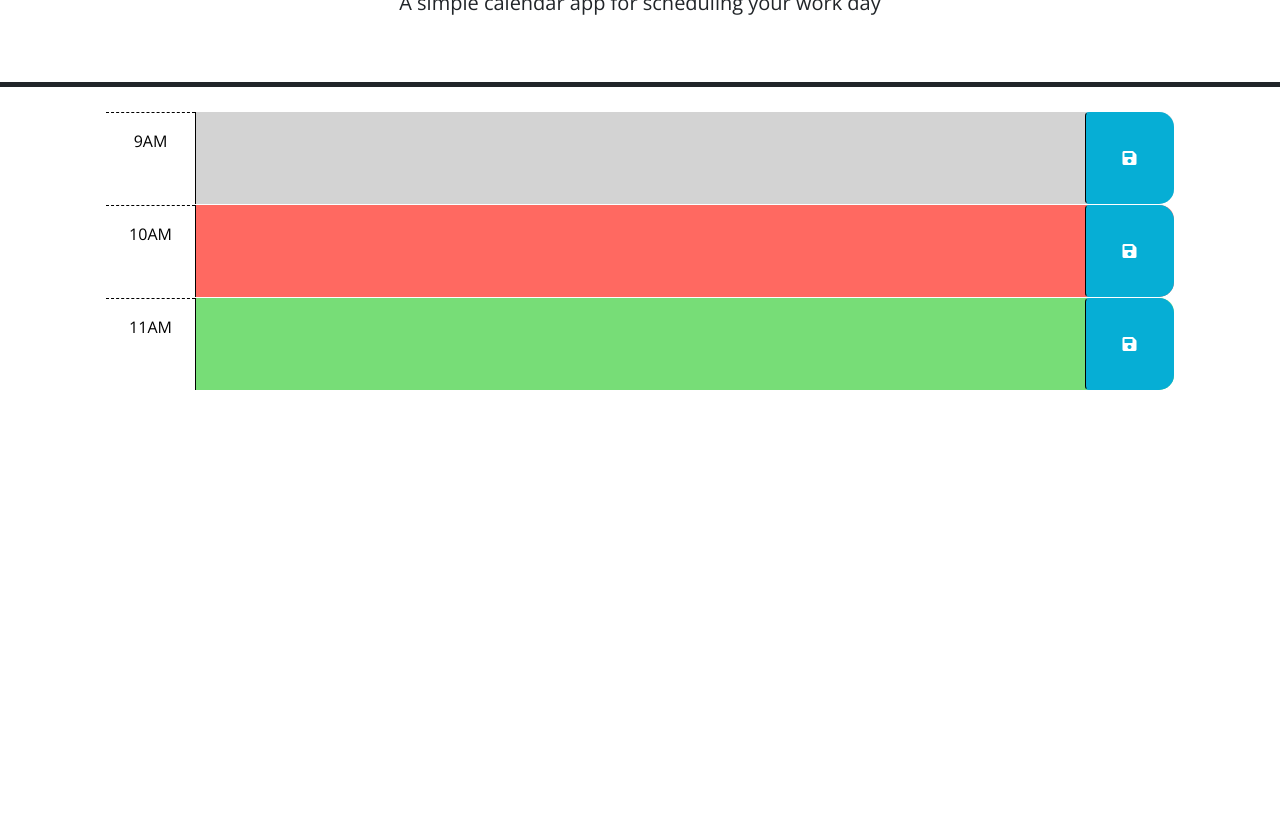
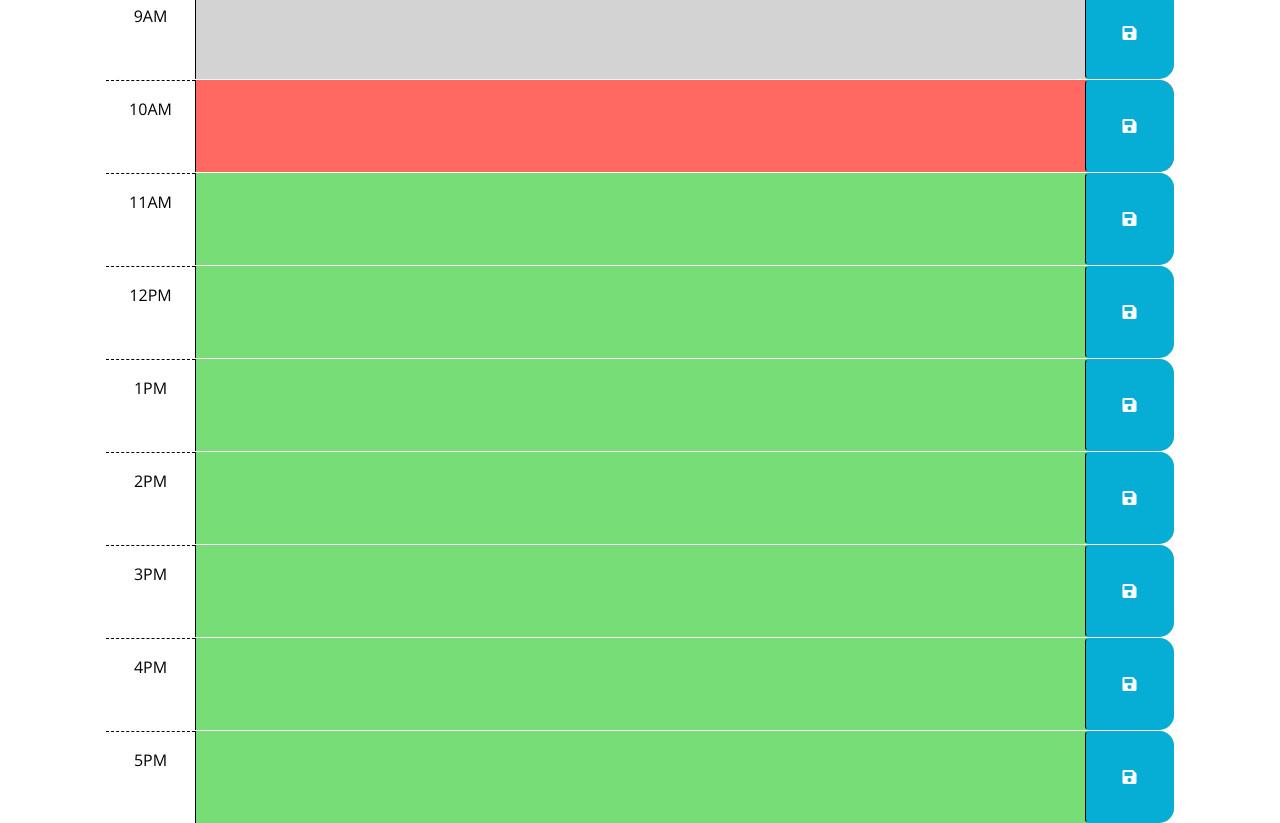
Before and after one commit to ninalor02/schedule-appointment, a plain HTML site: page index.html in a window 1280 px wide. Shown: the part 145-968 px from the top of the page. Before the commit the page ends 800 px from the top, so only its background shows below. Drawn offline with nearby package versions, Linux system fonts and the light colour scheme.

Commit message:
fixing html formats

```diff
--- a/assets/script/script.js
+++ b/assets/script/script.js
@@ -1,7 +1,7 @@
 // Wrap all code that interacts with the DOM in a call to jQuery to ensure that
 // the code isn't run until the browser has finished rendering all the elements
 // in the html.
-$(function () {
+
     // TODO: Add a listener for click events on the save button. This code should
     // use the id in the containing time-block as a key to save the user input in
     // local storage. HINT: What does `this` reference in the click listener
@@ -20,4 +20,13 @@ $(function () {
     // attribute of each time-block be used to do this?
     //
     // TODO: Add code to display the current date in the header of the page.
+
+
+
+
+    $(function () {
+
+
+
+
   });
--- a/index.html
+++ b/index.html
@@ -3,30 +3,30 @@
   <head>
     <meta charset="UTF-8" />
     <meta name="viewport" content="width=device-width, initial-scale=1.0" />
-    <meta http-equiv="X-UA-Compatible" content="ie=edge" />
-    <link
-      rel="stylesheet"
-      href="https://cdn.jsdelivr.net/npm/bootstrap@5.1.3/dist/css/bootstrap.min.css"
-    />
-    <link
-      rel="stylesheet"
-      href="https://use.fontawesome.com/releases/v5.8.1/css/all.css"
+    <meta http-equiv="X-UA-Compatible" content="ie=edge"/>
+
+      <!--linking up for boostrap-->
+    <link rel="stylesheet" href="https://cdn.jsdelivr.net/npm/bootstrap@5.1.3/dist/css/bootstrap.min.css"/>
+
+      <!--linking up for font-->
+      <link rel="stylesheet" href="https://use.fontawesome.com/releases/v5.8.1/css/all.css"
       integrity="sha384-50oBUHEmvpQ+1lW4y57PTFmhCaXp0ML5d60M1M7uH2+nqUivzIebhndOJK28anvf"
-      crossorigin="anonymous"
-    />
-    <link
-      href="https://fonts.googleapis.com/css?family=Open+Sans&display=swap"
-      rel="stylesheet"
-    />
-    <link rel="stylesheet" href="./assets/css/style.css" />
+      crossorigin="anonymous"/>
+
+      <!--linking up for google -->
+      <link rel="stylesheet" href="https://fonts.googleapis.com/css?family=Open+Sans&display=swap"/>
+
+      <!--linking up for css-->
+      <link rel="stylesheet" href="./assets/css/style.css" />
     <title>Work Day Scheduler</title>
   </head>
 
   <body>
-    <header class="p-5 mb-4 border-5 border-bottom border-dark text-center">
-      <h1 class="display-3">Work Day Scheduler</h1>
-      <p class="lead">A simple calendar app for scheduling your work day</p>
-      <p id="currentDay" class="lead"></p>
+    <!--change header class to jumbo, text-center-->
+    <header class="jumbo text-center">
+      <h1 class="display-3">Schedule Appointment</h1>
+        <p class="lead">A simple calendar app for scheduling your work day</p>
+        <p id="currentDay" class="lead"></p>
     </header>
     <div class="container-lg px-5">
       <!-- Use class for "past", "present", and "future" to apply styles to the
@@ -65,6 +65,54 @@
           <i class="fas fa-save" aria-hidden="true"></i>
         </button>
       </div>
+      <!--adding hour 12, 1, 2, 3, 4, 5-->
+      <div id="hour-12" class="row time-block future">
+        <div class="col-2 col-md-1 hour text-center py-3">12PM</div>
+        <textarea class="col-8 col-md-10 description" rows="3"> </textarea>
+        <button class="btn saveBtn col-2 col-md-1" aria-label="save">
+          <i class="fas fa-save" aria-hidden="true"></i>
+        </button>
+      </div>
+
+      <div id="hour-1" class="row time-block future">
+        <div class="col-2 col-md-1 hour text-center py-3">1PM</div>
+        <textarea class="col-8 col-md-10 description" rows="3"> </textarea>
+        <button class="btn saveBtn col-2 col-md-1" aria-label="save">
+          <i class="fas fa-save" aria-hidden="true"></i>
+        </button>
+      </div>
+
+      <div id="hour-2" class="row time-block future">
+        <div class="col-2 col-md-1 hour text-center py-3">2PM</div>
+        <textarea class="col-8 col-md-10 description" rows="3"> </textarea>
+        <button class="btn saveBtn col-2 col-md-1" aria-label="save">
+          <i class="fas fa-save" aria-hidden="true"></i>
+        </button>
+      </div>
+
+      <div id="hour-3" class="row time-block future">
+        <div class="col-2 col-md-1 hour text-center py-3">3PM</div>
+        <textarea class="col-8 col-md-10 description" rows="3"> </textarea>
+        <button class="btn saveBtn col-2 col-md-1" aria-label="save">
+          <i class="fas fa-save" aria-hidden="true"></i>
+        </button>
+      </div>
+
+      <div id="hour-4" class="row time-block future">
+        <div class="col-2 col-md-1 hour text-center py-3">4PM</div>
+        <textarea class="col-8 col-md-10 description" rows="3"> </textarea>
+        <button class="btn saveBtn col-2 col-md-1" aria-label="save">
+          <i class="fas fa-save" aria-hidden="true"></i>
+        </button>
+      </div>
+
+      <div id="hour-5" class="row time-block future">
+        <div class="col-2 col-md-1 hour text-center py-3">5PM</div>
+        <textarea class="col-8 col-md-10 description" rows="3"> </textarea>
+        <button class="btn saveBtn col-2 col-md-1" aria-label="save">
+          <i class="fas fa-save" aria-hidden="true"></i>
+        </button>
+      </div>
 
     <script src="https://code.jquery.com/jquery-3.5.1.min.js"></script>
     <script
```
